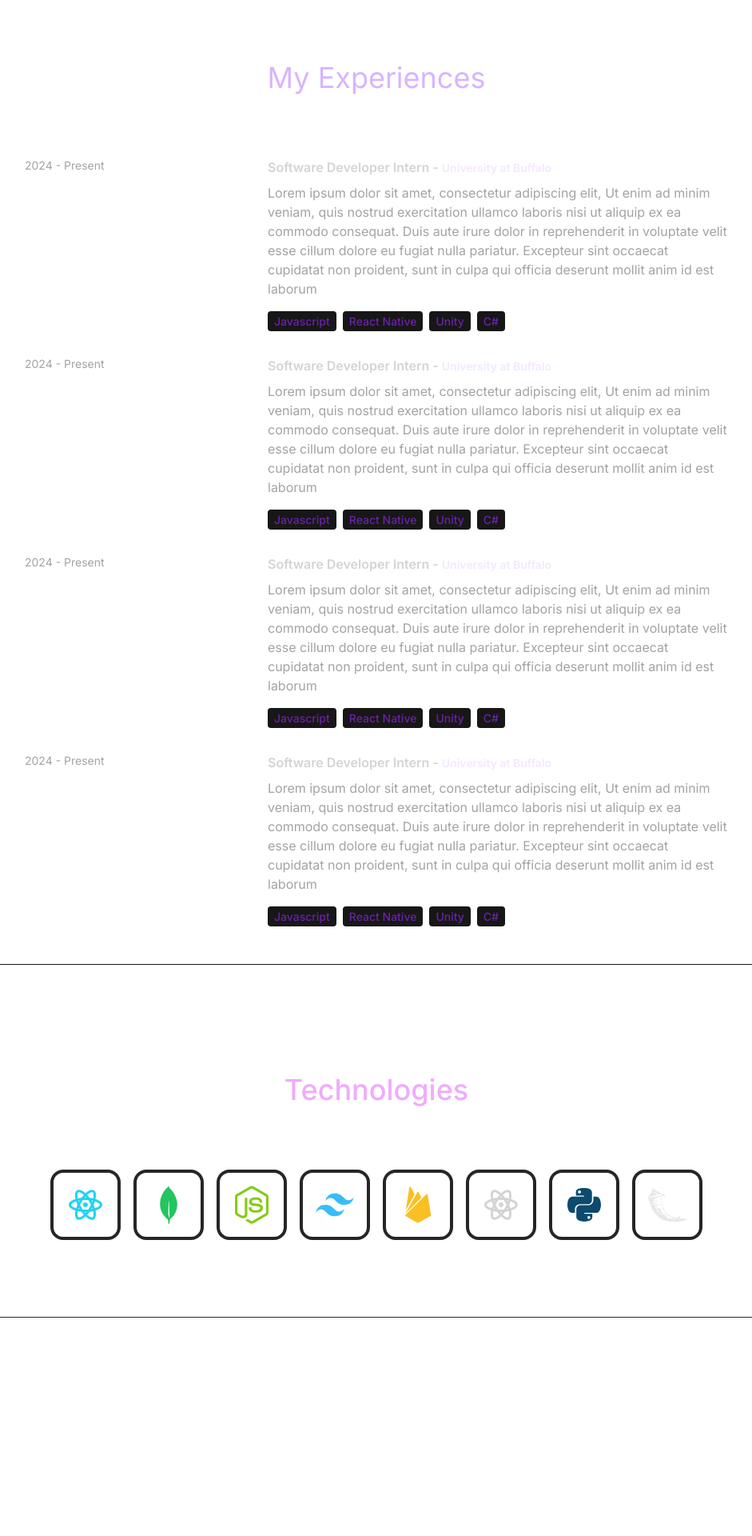
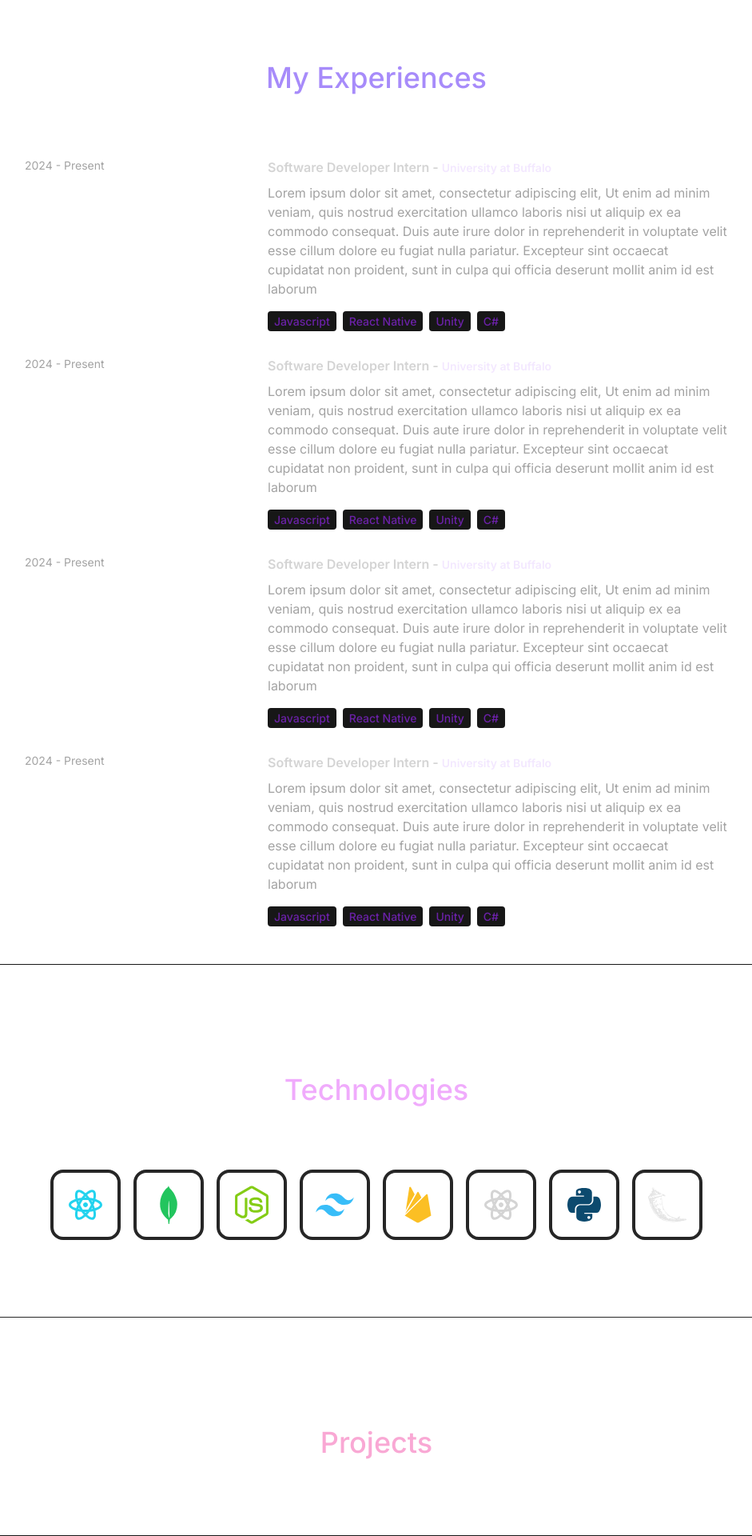
Before and after one commit to mafruhamanal/frontend-app, a React (Create React App) app in the folder client/: page / in a window 1280 px wide. Shown: the part 1599-3519 px from the top of the page at 80% size, without its empty margins (169-1110 px from the left). Before the commit the page ends 3246 px from the top, so only its background shows below. Built offline with nearby package versions, Linux system fonts and the light colour scheme.

Commit message:
fixed format + getting started on proj component

```diff
--- a/client/src/App.js
+++ b/client/src/App.js
@@ -2,6 +2,7 @@ import About from "./components/About";
 import Experience from "./components/Experience";
 import Hero from "./components/Hero";
 import Navbar from "./components/Navbar";
+import Projects from "./components/Projects";
 import Technologies from "./components/Technologies";
 
 const App = () => {
@@ -14,8 +15,9 @@ const App = () => {
         <Navbar />
         <Hero />
         <About />
-        <Experience/>
-        <Technologies/>
+        <Experience />
+        <Technologies />
+        <Projects />
       </div>
     </div>
   );
--- a/client/src/components/Experience.js
+++ b/client/src/components/Experience.js
@@ -3,7 +3,7 @@ import { EXPERIENCES } from "../constants";
 const Experiences = () => {
   return (
     <div className="border-b border-neutral-900 pb-4 pt-14">
-      <h2 className="my-20 text-center text-4xl text-purple-300">
+      <h2 className="my-20 text-center text-4xl text-violet-400 font-medium">
         {" "}
         My Experiences
       </h2>
--- a/client/src/components/Hero.js
+++ b/client/src/components/Hero.js
@@ -1,5 +1,5 @@
 import { HERO_CONTENT } from "../constants";
-import profilePic from "../assets/profilepic 1.png"
+import profilePic from "../assets/profilepic 1.png";
 const Hero = () => {
   return (
     <div className="border-b border-neutral-900 pb-4 lg:mb-35 ">
@@ -19,14 +19,12 @@ const Hero = () => {
                 Feel free to reach out and say Hi 👋🏼
               </p>
             </p>
-
           </div>
         </div>
         <div className="w-full lg:w-1/2 lg:p-8">
           <div className="flex justify-center">
             <img src={profilePic} alt="Maf" className="w-3/4" />
           </div>
-
         </div>
       </div>
     </div>
--- /dev/null
+++ b/client/src/components/Projects.js
@@ -0,0 +1,10 @@
+
+const Projects = () => {
+  return (
+    <div className="border-b border-neutral-900 pb-4 pt-14">
+        <h2 className="my-20 text-center text-4xl text-pink-300 font-medium">Projects</h2>
+        </div>
+  )
+}
+
+export default Projects
--- a/client/src/reportWebVitals.js
+++ b/client/src/reportWebVitals.js
@@ -1,6 +1,6 @@
-const reportWebVitals = onPerfEntry => {
+const reportWebVitals = (onPerfEntry) => {
   if (onPerfEntry && onPerfEntry instanceof Function) {
-    import('web-vitals').then(({ getCLS, getFID, getFCP, getLCP, getTTFB }) => {
+    import("web-vitals").then(({ getCLS, getFID, getFCP, getLCP, getTTFB }) => {
       getCLS(onPerfEntry);
       getFID(onPerfEntry);
       getFCP(onPerfEntry);
--- a/client/src/style.css
+++ b/client/src/style.css
@@ -633,20 +633,20 @@ video {
   margin-bottom: 5rem;
 }
 
+.mb-4{
+  margin-bottom: 1rem;
+}
+
 .mb-8{
   margin-bottom: 2rem;
 }
 
+.mr-2{
+  margin-right: 0.5rem;
+}
+
 .mt-32{
   margin-top: 8rem;
-}
-
-.mb-4{
-  margin-bottom: 1rem;
-}
-
-.mr-2{
-  margin-right: 0.5rem;
 }
 
 .mt-4{
@@ -717,12 +717,12 @@ video {
   overflow-x: hidden;
 }
 
+.rounded{
+  border-radius: 0.25rem;
+}
+
 .rounded-2xl{
   border-radius: 1rem;
-}
-
-.rounded{
-  border-radius: 0.25rem;
 }
 
 .border-4{
@@ -743,14 +743,14 @@ video {
   border-color: rgb(23 23 23 / var(--tw-border-opacity));
 }
 
+.bg-neutral-900{
+  --tw-bg-opacity: 1;
+  background-color: rgb(23 23 23 / var(--tw-bg-opacity));
+}
+
 .bg-neutral-950{
   --tw-bg-opacity: 1;
   background-color: rgb(10 10 10 / var(--tw-bg-opacity));
-}
-
-.bg-neutral-900{
-  --tw-bg-opacity: 1;
-  background-color: rgb(23 23 23 / var(--tw-bg-opacity));
 }
 
 .bg-\[radial-gradient\(ellipse_80\%_80\%_at_50\%_-20\%\2c rgba\(120\2c 119\2c 198\2c 0\.3\)\2c rgba\(255\2c 255\2c 255\2c 0\)\)\]{
@@ -785,9 +785,19 @@ video {
   padding: 1rem;
 }
 
+.px-2{
+  padding-left: 0.5rem;
+  padding-right: 0.5rem;
+}
+
 .px-8{
   padding-left: 2rem;
   padding-right: 2rem;
+}
+
+.py-1{
+  padding-top: 0.25rem;
+  padding-bottom: 0.25rem;
 }
 
 .py-12{
@@ -798,16 +808,6 @@ video {
 .py-6{
   padding-top: 1.5rem;
   padding-bottom: 1.5rem;
-}
-
-.px-2{
-  padding-left: 0.5rem;
-  padding-right: 0.5rem;
-}
-
-.py-1{
-  padding-top: 0.25rem;
-  padding-bottom: 0.25rem;
 }
 
 .pb-16{
@@ -907,9 +907,24 @@ video {
   color: rgb(163 163 163 / var(--tw-text-opacity));
 }
 
+.text-pink-600{
+  --tw-text-opacity: 1;
+  color: rgb(219 39 119 / var(--tw-text-opacity));
+}
+
 .text-purple-100{
   --tw-text-opacity: 1;
   color: rgb(243 232 255 / var(--tw-text-opacity));
+}
+
+.text-purple-300{
+  --tw-text-opacity: 1;
+  color: rgb(216 180 254 / var(--tw-text-opacity));
+}
+
+.text-purple-800{
+  --tw-text-opacity: 1;
+  color: rgb(107 33 168 / var(--tw-text-opacity));
 }
 
 .text-sky-400{
@@ -931,19 +946,19 @@ video {
   color: rgb(196 181 253 / var(--tw-text-opacity));
 }
 
-.text-purple-800{
+.text-pink-400{
   --tw-text-opacity: 1;
-  color: rgb(107 33 168 / var(--tw-text-opacity));
+  color: rgb(244 114 182 / var(--tw-text-opacity));
 }
 
-.text-purple-200{
+.text-pink-300{
   --tw-text-opacity: 1;
-  color: rgb(233 213 255 / var(--tw-text-opacity));
+  color: rgb(249 168 212 / var(--tw-text-opacity));
 }
 
-.text-purple-300{
+.text-violet-400{
   --tw-text-opacity: 1;
-  color: rgb(216 180 254 / var(--tw-text-opacity));
+  color: rgb(167 139 250 / var(--tw-text-opacity));
 }
 
 .antialiased{
```
Also changed, not shown: client/src/components/About.js (+7 -2 lines), client/src/components/Navbar.js (+5 -5 lines), client/src/index.js (+6 -6 lines), client/src/setupTests.js (+1 -1 lines), 1 other file (tests, documents, lock files or other folders). Lines whose indentation alone changed are shown as unchanged.
